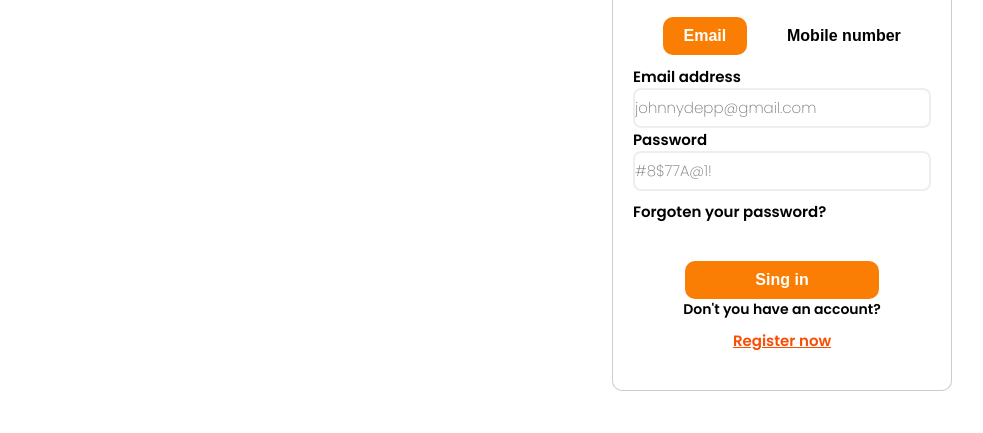
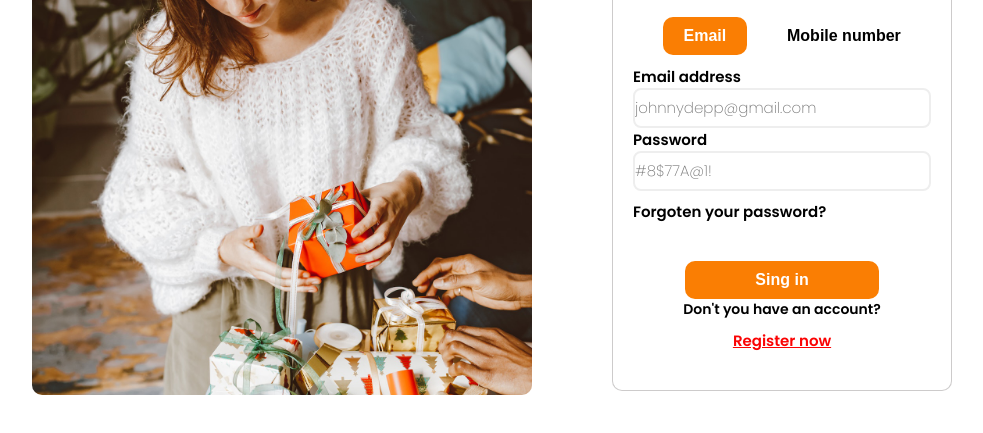
Before and after one commit to IvanaSancho/TP1, a plain HTML site: page index.html in a window 1280 px wide. In both pictures the pointer is over the link "Register now". Shown: the part 293-726 px from the top of the page, without its empty margins (148-1131 px from the left). Drawn offline with Linux system fonts and the light colour scheme.

Commit message:
Modifique mi css

```diff
--- a/estilo.css
+++ b/estilo.css
@@ -26,7 +26,7 @@ section{
 }
 
 .imagen{
-    background-image: url(Regalo.jpg);
+    background-image: url(Img/Regalo.jpg);
     background-position: top;
     background-size: 100%;
     border-radius: 10px;
@@ -193,5 +193,5 @@ input:not(:last-child){
 }
 
 .registrar:hover{
-    color: rgb(250, 77, 3);
+    color: rgb(250, 3, 3);
 }
```
